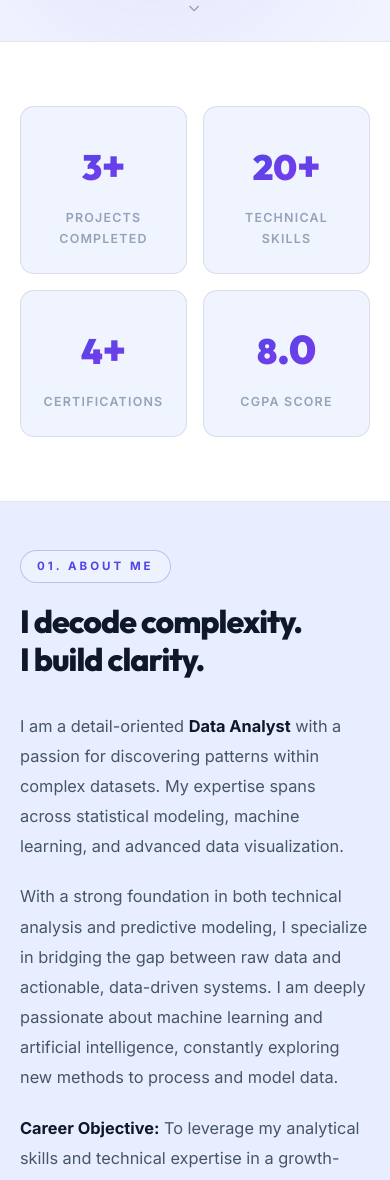
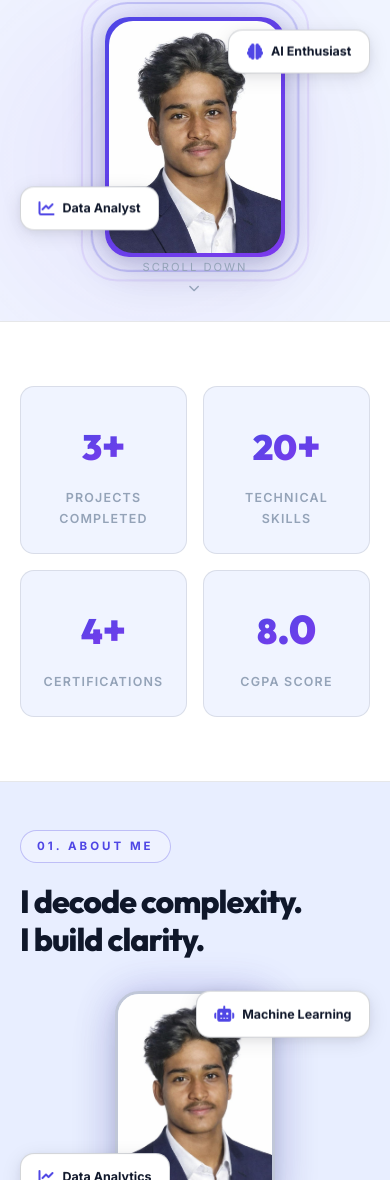
Before and after one commit to Kishoreee-03/my-portfolio, a website: page index.html in a window 390 px wide. Shown: the part 820-2000 px from the top of the page. Drawn offline with nearby package versions, Linux system fonts and the light colour scheme.

Commit message:
fix: remove display none rules for hero and about images on mobile, reduce gap after 3 projects

```diff
--- a/style.css
+++ b/style.css
@@ -1294,9 +1294,9 @@ img { max-width: 100%; display: block; }
 /* ─── Responsive ─────────────────────────────────────────────────────────── */
 @media (max-width: 1024px) {
     .hero-content  { grid-template-columns: 1fr; gap: 4rem; }
-    .hero-image-wrap { display: none; }
+    .hero-image-wrap { display: flex; justify-content: center; }
     .about-grid   { grid-template-columns: 1fr; }
-    .about-image  { display: none; }
+    .about-image  { display: flex; justify-content: center; order: -1; }
     .contact-grid { grid-template-columns: 1fr; }
     .stats-grid   { grid-template-columns: repeat(2, 1fr); }
 }
@@ -1533,7 +1533,7 @@ img { max-width: 100%; display: block; }
 
 /* ─── Interactive BI Dashboard ─────────────────────────────────────────── */
 .dashboard-wrapper {
-    margin-top: 5rem;
+    margin-top: 1.5rem;
     padding: 3rem 2.5rem;
     background: var(--bg-card);
     border: 1px solid var(--border);
```
